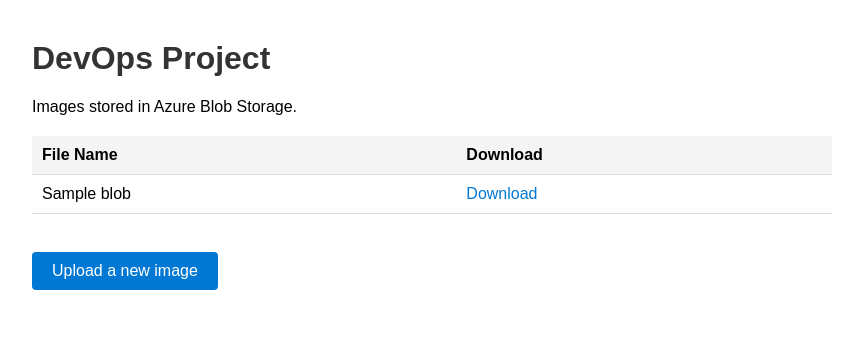
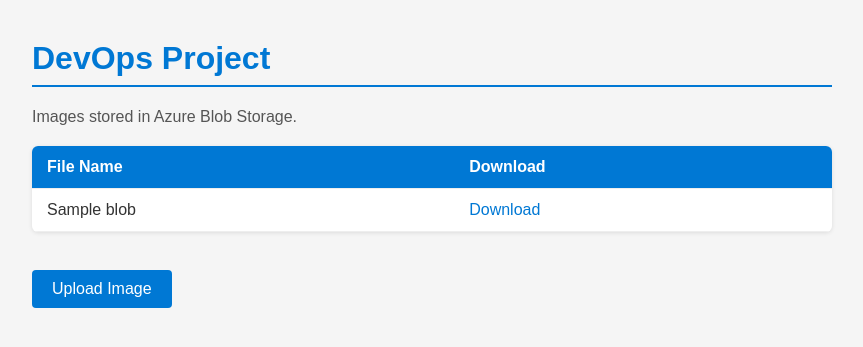
Before and after one commit to shahhet122/devops-project, a Flask app: template app/templates/index.html in a window 1280 px wide. Shown: the top 347 px of the page, without its empty margins (208-1071 px from the left). Run offline with Flask 3, Linux system fonts and the light colour scheme; the template is opened without the code that fills it: most values are stand-ins (such as "Sample title", 1, 10 or a date in 2020).

Commit message:
Add basic CSS styling

```diff
--- a/app/templates/index.html
+++ b/app/templates/index.html
@@ -4,16 +4,78 @@
   <meta charset="UTF-8">
   <title>DevOps Project</title>
   <style>
-    body { font-family: Arial, sans-serif; max-width: 800px; margin: 40px auto; padding: 0 20px; }
-    h1   { color: #333; }
-    table { width: 100%; border-collapse: collapse; margin-top: 20px; }
-    th, td { text-align: left; padding: 10px; border-bottom: 1px solid #ddd; }
-    th { background: #f4f4f4; }
-    a  { color: #0078d4; text-decoration: none; }
-    a:hover { text-decoration: underline; }
-    .empty { color: #888; margin-top: 20px; }
-    .upload-link { display: inline-block; margin-top: 20px; background: #0078d4; color: white; padding: 10px 20px; border-radius: 4px; }
-    .upload-link:hover { background: #005fa3; text-decoration: none; }
+    body {
+      font-family: Arial, sans-serif;
+      max-width: 800px;
+      margin: 40px auto;
+      padding: 0 20px;
+      background-color: #f5f5f5;
+      color: #333;
+    }
+
+    h1 {
+      color: #0078d4;
+      border-bottom: 2px solid #0078d4;
+      padding-bottom: 8px;
+    }
+
+    p {
+      color: #555;
+    }
+
+    table {
+      width: 100%;
+      border-collapse: collapse;
+      margin-top: 20px;
+      background: white;
+      border-radius: 6px;
+      overflow: hidden;
+      box-shadow: 0 1px 4px rgba(0,0,0,0.1);
+    }
+
+    th, td {
+      text-align: left;
+      padding: 12px 15px;
+      border-bottom: 1px solid #eee;
+    }
+
+    th {
+      background-color: #0078d4;
+      color: white;
+    }
+
+    tr:hover {
+      background-color: #f0f7ff;
+    }
+
+    a {
+      color: #0078d4;
+      text-decoration: none;
+    }
+
+    a:hover {
+      text-decoration: underline;
+    }
+
+    .empty {
+      color: #888;
+      margin-top: 20px;
+    }
+
+    .upload-link {
+      display: inline-block;
+      margin-top: 20px;
+      background: #0078d4;
+      color: white;
+      padding: 10px 20px;
+      border-radius: 4px;
+      text-decoration: none;
+    }
+
+    .upload-link:hover {
+      background: #005fa3;
+      text-decoration: none;
+    }
   </style>
 </head>
 <body>
@@ -35,6 +97,6 @@
   {% endif %}
 
   <br>
-  <a class="upload-link" href="{{ url_for('upload') }}">Upload a new image</a>
+  <a class="upload-link" href="{{ url_for('upload') }}">Upload Image</a>
 </body>
 </html>
```
Also changed, not shown: app/templates/upload.html (+50 -9 lines).
